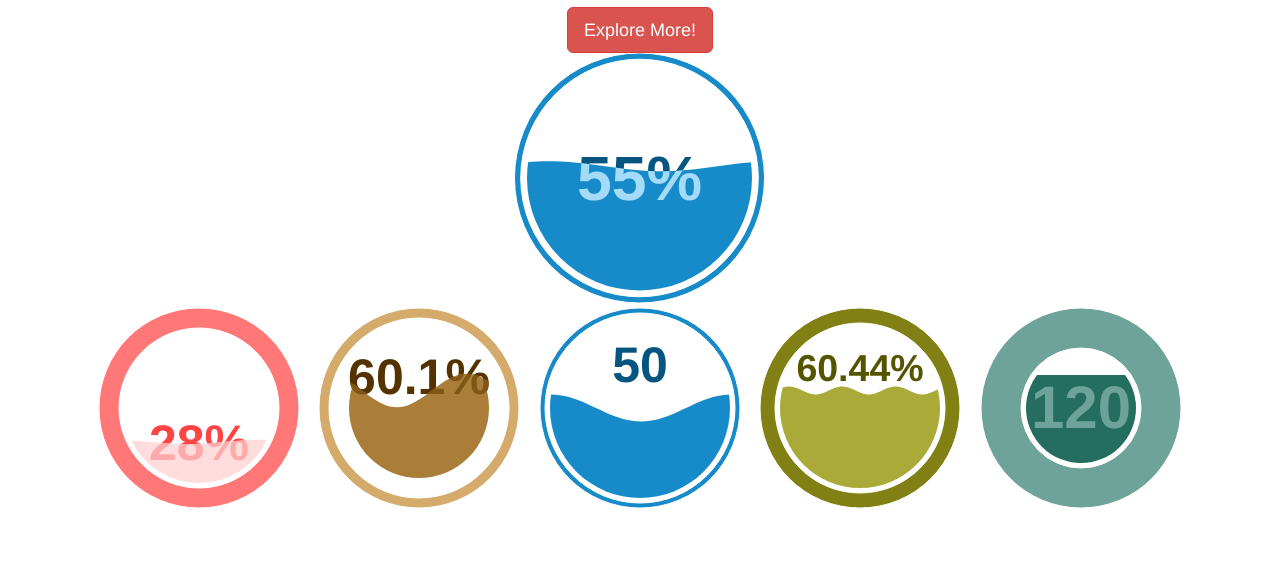
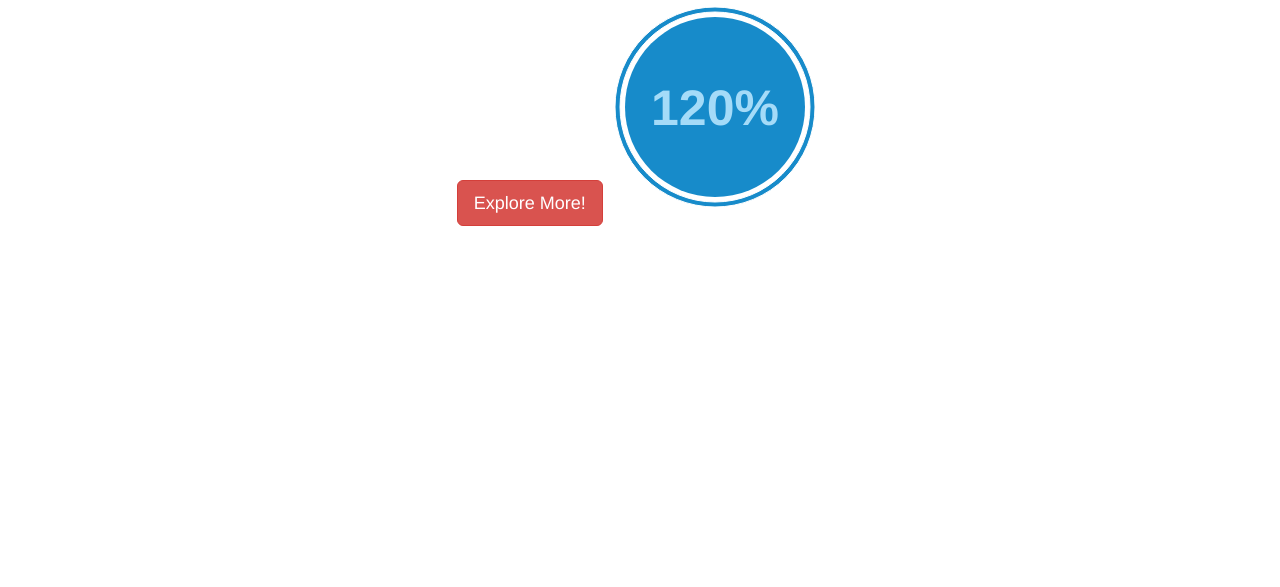
Before and after one commit to tanvi-m/feedbackDashboard, a plain HTML site: page index.html in a window 1280 px wide. Shown: the part 213-800 px from the top of the page. Drawn offline with nearby package versions, Linux system fonts and the light colour scheme.

Commit message:
Edit fillGauge

```diff
--- a/index.html
+++ b/index.html
@@ -81,77 +81,9 @@
                     <h1>Feedback API Dashboard</h1>
                     <a class="btn btn-lg btn-danger page-scroll" href="#daily">Explore More!</a>
 
-                    <svg id="fillgauge1" width="97%" height="250" onclick="gauge1.update(NewValue());"></svg>
-                    <svg id="fillgauge2" width="19%" height="200" onclick="gauge2.update(NewValue());"></svg>
-                    <svg id="fillgauge3" width="19%" height="200" onclick="gauge3.update(NewValue());"></svg>
-                    <svg id="fillgauge4" width="19%" height="200" onclick="gauge4.update(NewValue());"></svg>
-                    <svg id="fillgauge5" width="19%" height="200" onclick="gauge5.update(NewValue());"></svg>
                     <svg id="fillgauge6" width="19%" height="200" onclick="gauge6.update(NewValue());"></svg>
                     <script language="JavaScript">
-                        var gauge1 = loadLiquidFillGauge("fillgauge1", 55);
-                        var config1 = liquidFillGaugeDefaultSettings();
-                        config1.circleColor = "#FF7777";
-                        config1.textColor = "#FF4444";
-                        config1.waveTextColor = "#FFAAAA";
-                        config1.waveColor = "#FFDDDD";
-                        config1.circleThickness = 0.2;
-                        config1.textVertPosition = 0.2;
-                        config1.waveAnimateTime = 1000;
-                        var gauge2= loadLiquidFillGauge("fillgauge2", 28, config1);
-                        var config2 = liquidFillGaugeDefaultSettings();
-                        config2.circleColor = "#D4AB6A";
-                        config2.textColor = "#553300";
-                        config2.waveTextColor = "#805615";
-                        config2.waveColor = "#AA7D39";
-                        config2.circleThickness = 0.1;
-                        config2.circleFillGap = 0.2;
-                        config2.textVertPosition = 0.8;
-                        config2.waveAnimateTime = 2000;
-                        config2.waveHeight = 0.3;
-                        config2.waveCount = 1;
-                        var gauge3 = loadLiquidFillGauge("fillgauge3", 60.1, config2);
-                        var config3 = liquidFillGaugeDefaultSettings();
-                        config3.textVertPosition = 0.8;
-                        config3.waveAnimateTime = 5000;
-                        config3.waveHeight = 0.15;
-                        config3.waveAnimate = false;
-                        config3.waveOffset = 0.25;
-                        config3.valueCountUp = false;
-                        config3.displayPercent = false;
-                        var gauge4 = loadLiquidFillGauge("fillgauge4", 50, config3);
-                        var config4 = liquidFillGaugeDefaultSettings();
-                        config4.circleThickness = 0.15;
-                        config4.circleColor = "#808015";
-                        config4.textColor = "#555500";
-                        config4.waveTextColor = "#FFFFAA";
-                        config4.waveColor = "#AAAA39";
-                        config4.textVertPosition = 0.8;
-                        config4.waveAnimateTime = 1000;
-                        config4.waveHeight = 0.05;
-                        config4.waveAnimate = true;
-                        config4.waveRise = false;
-                        config4.waveHeightScaling = false;
-                        config4.waveOffset = 0.25;
-                        config4.textSize = 0.75;
-                        config4.waveCount = 3;
-                        var gauge5 = loadLiquidFillGauge("fillgauge5", 60.44, config4);
-                        var config5 = liquidFillGaugeDefaultSettings();
-                        config5.circleThickness = 0.4;
-                        config5.circleColor = "#6DA398";
-                        config5.textColor = "#0E5144";
-                        config5.waveTextColor = "#6DA398";
-                        config5.waveColor = "#246D5F";
-                        config5.textVertPosition = 0.52;
-                        config5.waveAnimateTime = 5000;
-                        config5.waveHeight = 0;
-                        config5.waveAnimate = false;
-                        config5.waveCount = 2;
-                        config5.waveOffset = 0.25;
-                        config5.textSize = 1.2;
-                        config5.minValue = 30;
-                        config5.maxValue = 150
-                        config5.displayPercent = false;
-                        var gauge6 = loadLiquidFillGauge("fillgauge6", 120, config5);
+                        var gauge6 = loadLiquidFillGauge("fillgauge6", 120);
 
                         function NewValue(){
                             if(Math.random() > .5){
```
